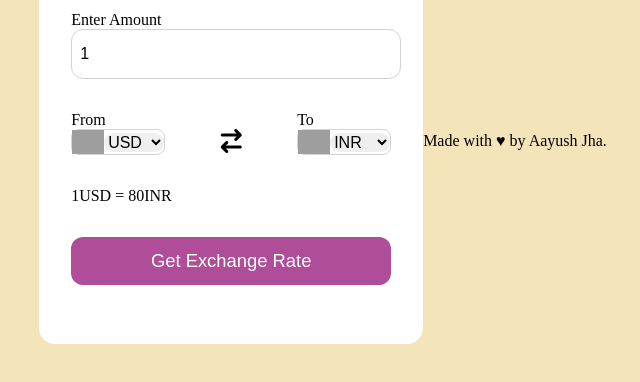
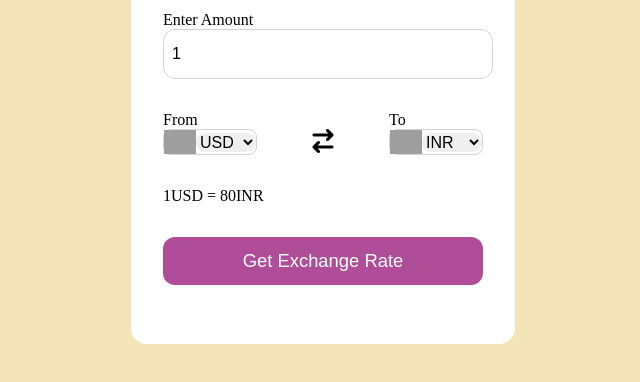
Before and after one commit to aayush4jha/Currency-Converter, a plain HTML site: page index.html in a window 1280 px wide. Shown: the part 268-650 px from the top of the page, without its empty margins (317-957 px from the left). Drawn offline with Linux system fonts and the light colour scheme; no server answers; grey boxes are pictures that could not be loaded.

Commit message:
Update index.html

```diff
--- a/index.html
+++ b/index.html
@@ -41,10 +41,6 @@
             <button>Get Exchange Rate</button>
         </form>
     </div>
-    <footer>
-        <br>
-        <p>Made with &hearts; by Aayush Jha.</p>
-    </footer>
     <script src="codes.js"></script>
     <script src="app.js"></script>
 </body>
```
